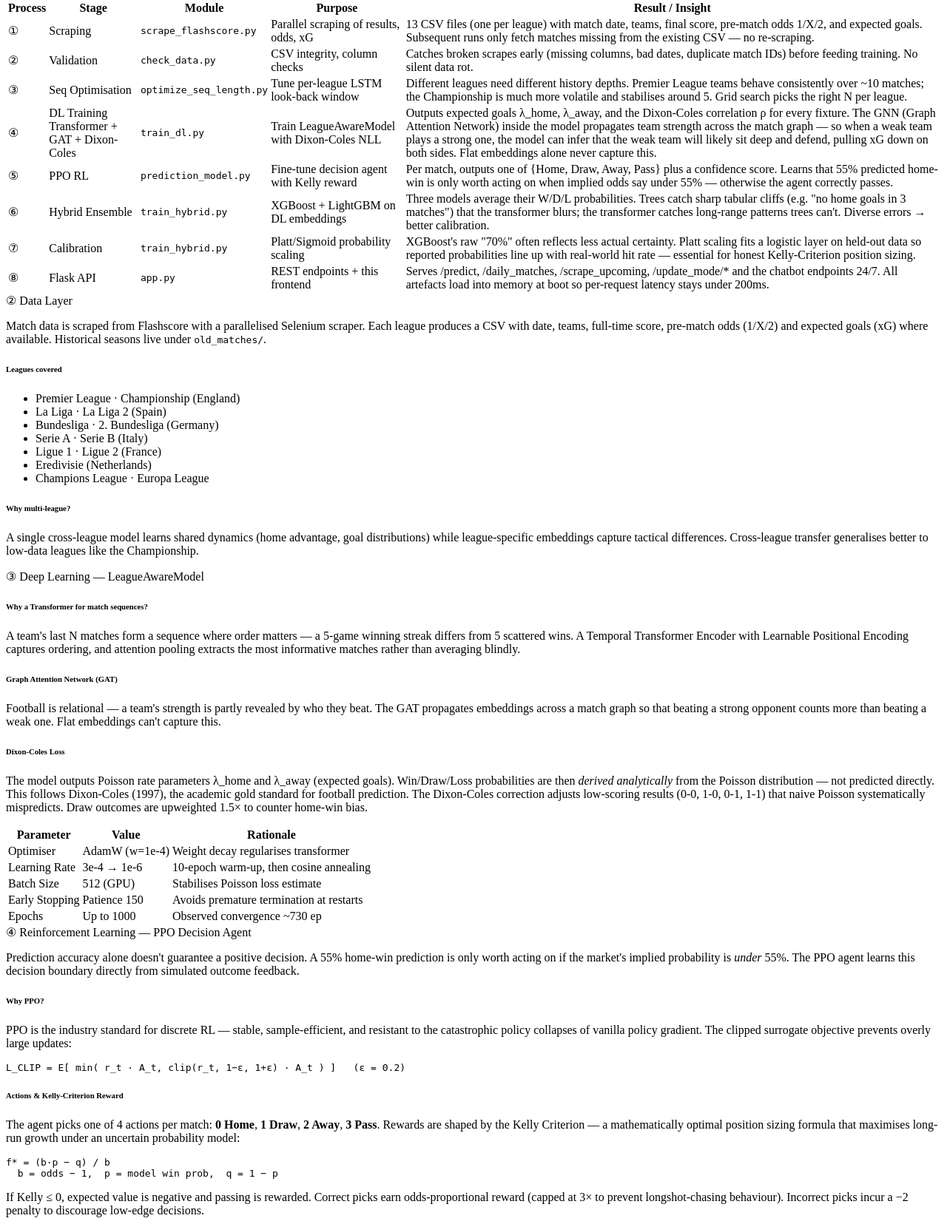
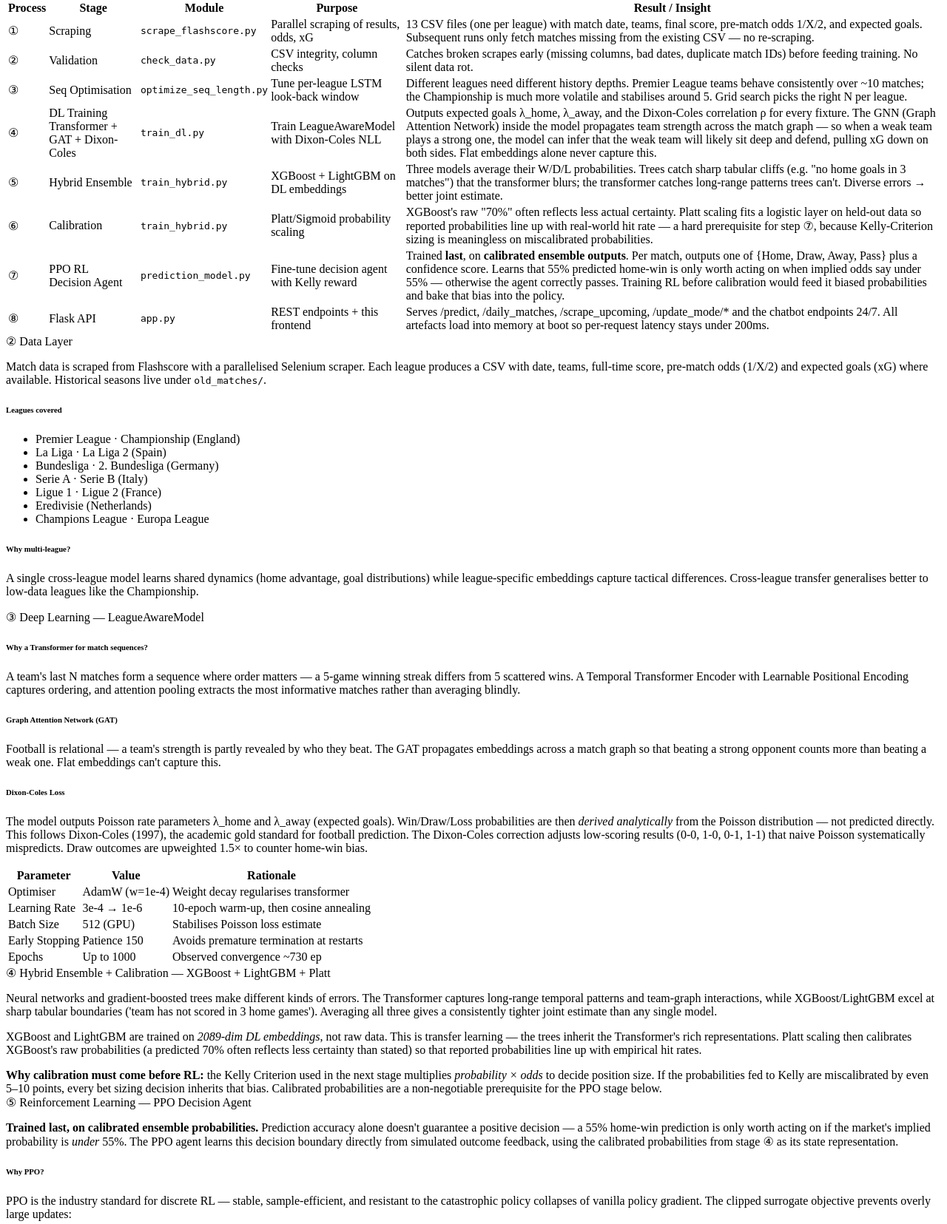
Before and after one commit to jeonhs9110/epl, a Flask app: template templates/partials/tabs/home.html in a window 1280 px wide. Shown: the part 273-1928 px from the top of the page at 74% size. Run offline with Flask 3, Linux system fonts and the light colour scheme; the template is opened without the code that fills it, so the values that code supplies are empty; parts of the project's set-up code (start-up, migrations or seed data) failed here and were passed over.

Commit message:
Reorder pipeline: Hybrid + Calibration before PPO RL
Interview feedback: "RL shouldn't come at the end" as presented. The
old System Overview table put PPO at stage ⑤, before the hybrid
ensemble (⑥) and Platt calibration (⑦). That's wrong for a standard
supervised-then-decision stack. Kelly Criterion, which the PPO agent
uses for its reward, multiplies probability × odds — so PPO must be
trained on calibrated ensemble probabilities, never on raw single-
model DL output. Putting RL any earlier bakes the calibration bias
directly into the policy.

New order (matches how the code actually deploys the final model):

  ① Scrape → ② Validate → ③ Seq Opt → ④ DL Training
  → ⑤ Hybrid Ensemble → ⑥ Calibration → ⑦ PPO Decision Agent → ⑧ Serve

- home.html: swapped rows ⑤ and ⑦ in the System Overview table;
  narrative cards reordered so Hybrid + Calibration appear before
  the PPO section.
- Added a blue-bordered callout in the Hybrid card explaining *why*
  calibration is a hard prerequisite for Kelly sizing.
- Added a yellow-bordered note in the PPO card acknowledging the old
  in-train_dl "quick PPO" that runs before calibration, and clarifying
  that the final deployed agent is the post-calibration one.
- Rewrote the per-request Prediction Pipeline list to show the same
  DL → Ensemble → Calibration → PPO order at inference time.

Matches the code's actual behaviour — update_pipeline trains DL in
step 5, hybrid+calibration in step 6, PPO in step 7, in that order.
Documentation just lagged.

Co-Authored-By: Claude Opus 4.6 (1M context) <noreply@anthropic.com>

```diff
--- a/templates/partials/tabs/home.html
+++ b/templates/partials/tabs/home.html
@@ -102,32 +102,32 @@
                 </tr>
                 <tr>
                     <td>⑤</td>
-                    <td>PPO RL</td>
-                    <td><code>prediction_model.py</code></td>
-                    <td><span class="lang-en">Fine-tune decision agent with Kelly reward</span><span class="lang-ko" style="display:none;">Kelly 보상으로 의사결정 에이전트 파인튜닝</span></td>
+                    <td>Hybrid Ensemble</td>
+                    <td><code>train_hybrid.py</code></td>
+                    <td><span class="lang-en">XGBoost + LightGBM on DL embeddings</span><span class="lang-ko" style="display:none;">딥러닝 임베딩 위에 XGBoost + LightGBM 적용</span></td>
                     <td class="small">
-                        <span class="lang-en">Per match, outputs one of {Home, Draw, Away, Pass} plus a confidence score. Learns that 55% predicted home-win is only worth acting on when implied odds say under 55% — otherwise the agent correctly passes.</span>
-                        <span class="lang-ko" style="display:none;">경기마다 {홈, 무승부, 원정, 스킵} 중 하나와 확신도를 출력합니다. "모델 홈 승리 확률 55%"도 북메이커의 내재 확률이 55% 미만일 때만 가치가 있음을 학습합니다.</span>
+                        <span class="lang-en">Three models average their W/D/L probabilities. Trees catch sharp tabular cliffs (e.g. "no home goals in 3 matches") that the transformer blurs; the transformer catches long-range patterns trees can't. Diverse errors → better joint estimate.</span>
+                        <span class="lang-ko" style="display:none;">세 모델의 승/무/패 확률을 평균합니다. 트리는 "최근 3홈경기 무득점" 같은 날카로운 표 형태의 경계에 강하고, 트랜스포머는 장기 시계열에 강합니다. 오차 유형이 다르기 때문에 합산 추정이 개선됩니다.</span>
                     </td>
                 </tr>
                 <tr>
                     <td>⑥</td>
-                    <td>Hybrid Ensemble</td>
+                    <td>Calibration</td>
                     <td><code>train_hybrid.py</code></td>
-                    <td><span class="lang-en">XGBoost + LightGBM on DL embeddings</span><span class="lang-ko" style="display:none;">딥러닝 임베딩 위에 XGBoost + LightGBM 적용</span></td>
+                    <td><span class="lang-en">Platt/Sigmoid probability scaling</span><span class="lang-ko" style="display:none;">Platt/Sigmoid 확률 보정</span></td>
                     <td class="small">
-                        <span class="lang-en">Three models average their W/D/L probabilities. Trees catch sharp tabular cliffs (e.g. "no home goals in 3 matches") that the transformer blurs; the transformer catches long-range patterns trees can't. Diverse errors → better calibration.</span>
-                        <span class="lang-ko" style="display:none;">세 모델의 승/무/패 확률을 평균합니다. 트리는 "최근 3홈경기 무득점" 같은 날카로운 표 형태의 경계에 강하고, 트랜스포머는 장기 시계열에 강합니다. 오차 유형이 다르기 때문에 앙상블 보정이 개선됩니다.</span>
+                        <span class="lang-en">XGBoost's raw "70%" often reflects less actual certainty. Platt scaling fits a logistic layer on held-out data so reported probabilities line up with real-world hit rate — a hard prerequisite for step ⑦, because Kelly-Criterion sizing is meaningless on miscalibrated probabilities.</span>
+                        <span class="lang-ko" style="display:none;">XGBoost의 원시 70%가 실제 신뢰도를 그대로 반영하지 않을 수 있습니다. Platt 스케일링이 검증 데이터로 로지스틱 층을 학습시켜 확률과 실제 적중률을 일치시킵니다 — 확률이 보정되지 않으면 ⑦단계 Kelly 크기 산정 자체가 성립하지 않습니다.</span>
                     </td>
                 </tr>
                 <tr>
                     <td>⑦</td>
-                    <td>Calibration</td>
-                    <td><code>train_hybrid.py</code></td>
-                    <td><span class="lang-en">Platt/Sigmoid probability scaling</span><span class="lang-ko" style="display:none;">Platt/Sigmoid 확률 보정</span></td>
+                    <td>PPO RL<br><span class="small text-muted">Decision Agent</span></td>
+                    <td><code>prediction_model.py</code></td>
+                    <td><span class="lang-en">Fine-tune decision agent with Kelly reward</span><span class="lang-ko" style="display:none;">Kelly 보상으로 의사결정 에이전트 파인튜닝</span></td>
                     <td class="small">
-                        <span class="lang-en">XGBoost's raw "70%" often reflects less actual certainty. Platt scaling fits a logistic layer on held-out data so reported probabilities line up with real-world hit rate — essential for honest Kelly-Criterion position sizing.</span>
-                        <span class="lang-ko" style="display:none;">XGBoost의 원시 70%가 실제 신뢰도를 그대로 반영하지 않을 수 있습니다. Platt 스케일링이 검증 데이터로 로지스틱 층을 학습시켜 확률과 실제 적중률을 일치시킵니다 — Kelly 크기 산정의 전제 조건입니다.</span>
+                        <span class="lang-en">Trained <b>last</b>, on <b>calibrated ensemble outputs</b>. Per match, outputs one of {Home, Draw, Away, Pass} plus a confidence score. Learns that 55% predicted home-win is only worth acting on when implied odds say under 55% — otherwise the agent correctly passes. Training RL before calibration would feed it biased probabilities and bake that bias into the policy.</span>
+                        <span class="lang-ko" style="display:none;">앙상블·보정이 끝난 <b>보정 확률</b> 위에서 <b>마지막</b>에 학습됩니다. 경기마다 {홈·무승부·원정·스킵}과 확신도를 출력하며, "모델 홈 55%"도 북메이커의 내재 확률이 55% 미만일 때만 행동 가치가 있음을 학습합니다. 보정 전에 RL을 학습시키면 편향된 확률이 정책에 그대로 굳어집니다.</span>
                     </td>
                 </tr>
                 <tr>
@@ -252,19 +252,66 @@
         </table>
     </div>
 
-    <!-- 4. PPO RL -->
+    <!-- 4. Hybrid Ensemble + Calibration (moved ahead of RL — calibrated probs first) -->
     <div class="td-card">
-        <div class="td-card-label">④ <span class="lang-en">Reinforcement Learning — PPO Decision Agent</span><span class="lang-ko" style="display:none;">강화학습 — PPO 베팅 에이전트</span></div>
+        <div class="td-card-label">④ <span class="lang-en">Hybrid Ensemble + Calibration — XGBoost + LightGBM + Platt</span><span class="lang-ko" style="display:none;">하이브리드 앙상블 + 보정 — XGBoost + LightGBM + Platt</span></div>
         <p class="lang-en">
-            Prediction accuracy alone doesn't guarantee a positive decision. A 55% home-win
-            prediction is only worth acting on if the market's implied probability is
-            <em>under</em> 55%. The PPO agent learns this decision boundary directly from
-            simulated outcome feedback.
+            Neural networks and gradient-boosted trees make different kinds of errors.
+            The Transformer captures long-range temporal patterns and team-graph
+            interactions, while XGBoost/LightGBM excel at sharp tabular boundaries
+            ('team has not scored in 3 home games'). Averaging all three gives
+            a consistently tighter joint estimate than any single model.
         </p>
         <p class="lang-ko" style="display:none;">
-            예측 정확도만으로 수익이 보장되지 않습니다. 55% 홈 승리 예측도 북메이커의 내재 확률이
-            55% <em>미만</em>일 때만 수익성이 있습니다. PPO 에이전트는 시뮬레이션된 손익 피드백을
-            통해 이 의사결정 경계를 학습합니다.
+            신경망과 그래디언트 부스팅 트리는 오류 양상이 다릅니다. 트랜스포머는 장기 시계열
+            패턴과 팀 그래프 상호작용을 포착하고, XGBoost/LightGBM은 '홈 3경기 무득점' 같은
+            날카로운 표 형태의 경계에서 강합니다. 세 모델의 확률을 평균내면 단일 모델보다
+            일관되게 더 정밀한 합산 추정을 얻을 수 있습니다.
+        </p>
+        <p class="small lang-en">
+            XGBoost and LightGBM are trained on <em>2089-dim DL embeddings</em>, not raw data.
+            This is transfer learning — the trees inherit the Transformer's rich representations.
+            Platt scaling then calibrates XGBoost's raw probabilities (a predicted 70% often
+            reflects less certainty than stated) so that reported probabilities line up with
+            empirical hit rates.
+        </p>
+        <p class="small lang-ko" style="display:none;">
+            XGBoost·LightGBM은 원본이 아니라 <em>2089차원 딥러닝 임베딩</em>으로 학습합니다.
+            이는 전이학습으로, 트리 모델이 트랜스포머의 표현력을 물려받습니다. 이후 Platt 스케일링이
+            XGBoost의 원시 확률을 보정하여 표기 확률이 실제 적중률과 일치하도록 만듭니다.
+        </p>
+        <div class="alert alert-info small mt-3 mb-0" style="border-left: 4px solid var(--cyan);">
+            <b class="lang-en">Why calibration must come before RL:</b>
+            <b class="lang-ko" style="display:none;">왜 보정이 RL보다 먼저여야 하는가:</b>
+            <span class="lang-en">
+                the Kelly Criterion used in the next stage multiplies <em>probability × odds</em>
+                to decide position size. If the probabilities fed to Kelly are miscalibrated by
+                even 5–10 points, every bet sizing decision inherits that bias. Calibrated
+                probabilities are a non-negotiable prerequisite for the PPO stage below.
+            </span>
+            <span class="lang-ko" style="display:none;">
+                다음 단계의 Kelly 기준은 <em>확률 × 배당</em>을 곱해 포지션 크기를 산정합니다.
+                Kelly에 공급되는 확률이 5–10%p만 편향되어도 모든 베팅 크기 결정에 그 편향이
+                그대로 반영됩니다. 따라서 보정된 확률은 아래 PPO 단계의 <b>필수 전제 조건</b>입니다.
+            </span>
+        </div>
+    </div>
+
+    <!-- 5. PPO RL — moved AFTER calibration per correct order -->
+    <div class="td-card">
+        <div class="td-card-label">⑤ <span class="lang-en">Reinforcement Learning — PPO Decision Agent</span><span class="lang-ko" style="display:none;">강화학습 — PPO 의사결정 에이전트</span></div>
+        <p class="lang-en">
+            <b>Trained last, on calibrated ensemble probabilities.</b> Prediction accuracy
+            alone doesn't guarantee a positive decision — a 55% home-win prediction is only
+            worth acting on if the market's implied probability is <em>under</em> 55%. The
+            PPO agent learns this decision boundary directly from simulated outcome feedback,
+            using the calibrated probabilities from stage ④ as its state representation.
+        </p>
+        <p class="lang-ko" style="display:none;">
+            <b>앙상블·보정 이후 마지막으로 학습됩니다.</b> 예측 정확도만으로 수익이 보장되지
+            않습니다 — 55% 홈 승리 예측도 북메이커 내재 확률이 55% 미만일 때만 행동 가치가
+            있습니다. PPO 에이전트는 ④단계에서 보정된 확률을 상태 표현으로 받아, 시뮬레이션된
+            손익 피드백으로 이 의사결정 경계를 직접 학습합니다.
         </p>
 
         <h6 class="mt-3"><span class="lang-en">Why PPO?</span><span class="lang-ko" style="display:none;">왜 PPO인가?</span></h6>
@@ -289,77 +336,71 @@
         </p>
         <p class="small lang-ko" style="display:none;">
             에이전트는 경기마다 4가지 행동 중 하나를 선택합니다:
-            <b>0 홈 베팅</b>, <b>1 무승부 베팅</b>, <b>2 원정 베팅</b>, <b>3 베팅 스킵</b>.
-            보상은 장기 자본 성장을 최대화하는 수학적 최적 베팅 크기 공식인 Kelly 기준을 따릅니다:
+            <b>0 홈</b>, <b>1 무승부</b>, <b>2 원정</b>, <b>3 스킵</b>.
+            보상은 장기 성장을 최대화하는 수학적 최적 포지션 크기 공식인 Kelly 기준을 따릅니다:
         </p>
         <pre class="small bg-dark text-white p-2 rounded"><code>f* = (b·p − q) / b
-  b = odds − 1,  p = model win prob,  q = 1 − p</code></pre>
+  b = odds − 1,  p = calibrated model probability,  q = 1 − p</code></pre>
         <p class="small lang-en">
             If Kelly ≤ 0, expected value is negative and passing is rewarded. Correct picks
             earn odds-proportional reward (capped at 3× to prevent longshot-chasing behaviour).
             Incorrect picks incur a −2 penalty to discourage low-edge decisions.
         </p>
         <p class="small lang-ko" style="display:none;">
-            Kelly ≤ 0이면 기대값이 음수이므로 베팅 스킵에 보상을 주고, 베팅 성공 시에는 배당에
-            비례하는 보상(3배 한도, 장기 무리베팅 방지)을 줍니다. 실패 시 −2 페널티로 가치 없는
-            베팅을 억제합니다.
+            Kelly ≤ 0이면 기대값이 음수이므로 스킵에 보상을 주고, 정답 추천은 배당 비례 보상
+            (3배 한도, 장기 무리추천 방지)을 받습니다. 오답은 −2 페널티로 저가치 결정을
+            억제합니다.
         </p>
-    </div>
 
-    <!-- 5. Hybrid Ensemble -->
-    <div class="td-card">
-        <div class="td-card-label">⑤ <span class="lang-en">Hybrid Ensemble — XGBoost + LightGBM</span><span class="lang-ko" style="display:none;">하이브리드 앙상블 — XGBoost + LightGBM</span></div>
-        <p class="lang-en">
-            Neural networks and gradient-boosted trees make different kinds of errors.
-            The Transformer captures long-range temporal patterns and team-graph
-            interactions, while XGBoost/LightGBM excel at sharp tabular boundaries
-            ('team has not scored in 3 home games'). Averaging all three gives
-            consistently better calibration than any single model.
-        </p>
-        <p class="lang-ko" style="display:none;">
-            신경망과 그래디언트 부스팅 트리는 오류 양상이 다릅니다. 트랜스포머는 장기 시계열
-            패턴과 팀 그래프 상호작용을 포착하고, XGBoost/LightGBM은 '홈 3경기 무득점' 같은
-            날카로운 표 형태의 경계에서 강합니다. 세 모델의 확률을 평균내면 단일 모델보다
-            일관되게 더 잘 보정된 결과를 얻을 수 있습니다.
-        </p>
-        <p class="small lang-en">
-            XGBoost and LightGBM are trained on <em>2089-dim DL embeddings</em>, not raw data.
-            This is transfer learning — the trees inherit the Transformer's rich representations.
-            Platt scaling then calibrates XGBoost's raw probabilities (a predicted 70% often
-            reflects less certainty than stated) so that Kelly-Criterion sizing stays reliable.
-        </p>
-        <p class="small lang-ko" style="display:none;">
-            XGBoost·LightGBM은 원본이 아니라 <em>2089차원 딥러닝 임베딩</em>으로 학습합니다.
-            이는 전이학습으로, 트리 모델이 트랜스포머의 표현력을 물려받습니다. 이후 Platt 스케일링이
-            XGBoost의 원시 확률(예측된 70%가 실제로는 그보다 낮은 확신일 때가 많음)을 보정해
-            Kelly 크기 산정이 안정적으로 작동하게 합니다.
-        </p>
+        <div class="alert alert-warning small mt-3 mb-0" style="border-left: 4px solid var(--gold);">
+            <b class="lang-en">Note on ordering:</b>
+            <b class="lang-ko" style="display:none;">순서에 대한 보충:</b>
+            <span class="lang-en">
+                earlier versions of this project trained a "quick PPO" inside the DL-training
+                script, before the hybrid ensemble and calibration had run. The final, deployed
+                agent is trained <em>after</em> those stages as a separate step — that's the
+                one this page describes. Training RL on uncalibrated probabilities bakes the
+                calibration error directly into the policy, which is exactly the anti-pattern
+                the ordering above avoids.
+            </span>
+            <span class="lang-ko" style="display:none;">
+                초기 버전에서는 DL 학습 스크립트 내부에서 앙상블·보정 이전에 "임시 PPO"를 돌렸지만,
+                실제 배포되는 최종 에이전트는 그 이후 <em>별도 단계</em>로 학습됩니다 —
+                이 페이지가 설명하는 것이 바로 이 최종 에이전트입니다. 보정되지 않은 확률 위에
+                RL을 학습시키면 보정 오차가 정책에 그대로 박히며, 본 순서는 그 안티패턴을
+                피하기 위한 것입니다.
+            </span>
+        </div>
     </div>
 
     <!-- 6. Prediction pipeline -->
     <div class="td-card">
         <div class="td-card-label">⑥ <span class="lang-en">Prediction Pipeline (per request)</span><span class="lang-ko" style="display:none;">예측 파이프라인 (요청마다)</span></div>
+        <p class="small text-muted mb-2 lang-en">
+            The same DL → ensemble → calibration → PPO order from training applies at inference:
+        </p>
+        <p class="small text-muted mb-2 lang-ko" style="display:none;">
+            학습과 동일한 DL → 앙상블 → 보정 → PPO 순서가 추론 시에도 적용됩니다:
+        </p>
         <ol class="small lang-en">
             <li>Encode team names + league using saved LabelEncoders</li>
             <li>Retrieve recent match history sequences from the master DataFrame</li>
             <li>Build GNN adjacency matrix for the match context</li>
-            <li>Run LeagueAwareModel forward pass → λ_home, λ_away, ρ</li>
-            <li>Compute W/D/L probabilities analytically via Poisson integration</li>
-            <li>Extract 2080-dim feature vector → run XGBoost + calibrator + LightGBM</li>
-            <li>Average all model probabilities → ensemble W/D/L</li>
-            <li>Pass state to PPO agent → recommended action + Kelly fraction</li>
-            <li>Return JSON with probabilities, score, xG, BTTS, Over 2.5, and suggested pick</li>
+            <li><b>DL forward pass</b>: LeagueAwareModel → λ_home, λ_away, ρ → Dixon-Coles-corrected Poisson grid → raw W/D/L / Over 2.5 / BTTS probabilities</li>
+            <li><b>Ensemble</b>: extract 2080-dim DL embedding → run XGBoost + LightGBM → average all three models' W/D/L probabilities</li>
+            <li><b>Calibration</b>: pass the ensemble output through the saved Platt scaler so reported probability = empirical hit rate</li>
+            <li><b>PPO Decision</b>: feed the calibrated state to the PPO agent → action {Home, Draw, Away, Pass} + Kelly fraction</li>
+            <li>Return JSON with calibrated probabilities, projected score, xG, BTTS, Over 2.5, and the agent's suggested pick</li>
         </ol>
         <ol class="small lang-ko" style="display:none;">
             <li>저장된 LabelEncoder로 팀명·리그 인코딩</li>
             <li>마스터 DataFrame에서 최근 경기 기록 시퀀스 조회</li>
             <li>경기 맥락용 GNN 인접 행렬 구성</li>
-            <li>LeagueAwareModel 순전파 → λ_home, λ_away, ρ</li>
-            <li>Poisson 적분으로 승/무/패 확률 해석적 계산</li>
-            <li>2080차원 특징 벡터 추출 → XGBoost + 보정기 + LightGBM 실행</li>
-            <li>세 모델 확률 평균 → 최종 승/무/패</li>
-            <li>상태를 PPO 에이전트에 전달 → 베팅 행동 + Kelly 비율</li>
-            <li>확률·스코어·xG·BTTS·Over 2.5·베팅 제안을 JSON으로 반환</li>
+            <li><b>딥러닝 순전파</b>: LeagueAwareModel → λ_home, λ_away, ρ → Dixon-Coles 보정 Poisson 격자 → 원시 승/무/패·Over 2.5·BTTS 확률</li>
+            <li><b>앙상블</b>: 2080차원 DL 임베딩 추출 → XGBoost + LightGBM 실행 → 세 모델 W/D/L 확률 평균</li>
+            <li><b>보정</b>: 앙상블 출력을 저장된 Platt 스케일러에 통과시켜 표기 확률 = 실제 적중률이 되도록 맞춤</li>
+            <li><b>PPO 의사결정</b>: 보정된 상태를 PPO 에이전트에 전달 → 행동 {홈·무·원정·스킵} + Kelly 비율</li>
+            <li>보정된 확률, 예상 스코어, xG, BTTS, Over 2.5 및 에이전트 추천을 JSON으로 반환</li>
         </ol>
     </div>
 
```
